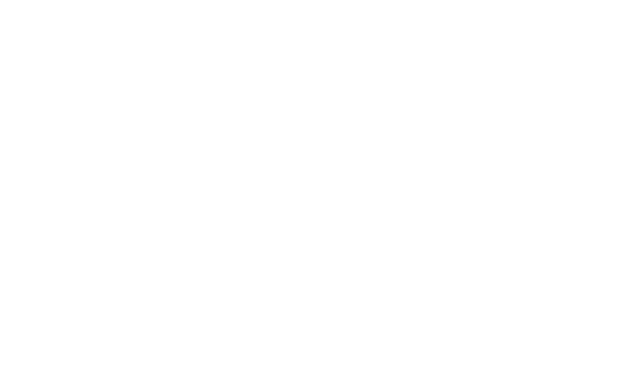
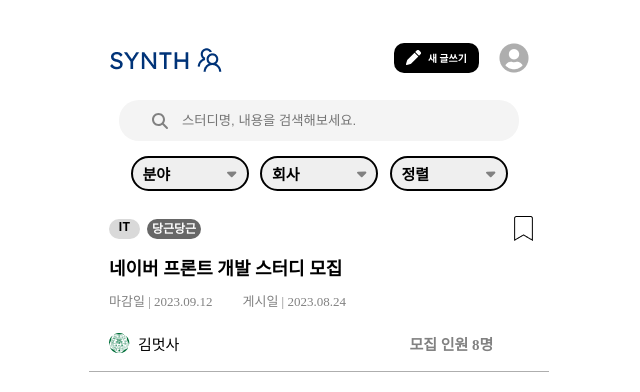
Before and after one commit to SinchonTeam1/Front, a React (Create React App) app in the folder web-client/: page / in a window 1280 px wide. Before the commit this address had no page. Shown: the top 392 px of the page, without its empty margins (321-961 px from the left). Built offline with nearby package versions, Linux system fonts and the light colour scheme.

Commit message:
[FEAT] navigation 기능 추가

```diff
--- a/web-client/src/App.js
+++ b/web-client/src/App.js
@@ -17,7 +17,7 @@
     <>
       <Router>
         <Routes>
-          <Route path="/mainPage" element={<MainPage />} />
+          <Route path="/" element={<MainPage />} />
           <Route path="/mypage" element={<Mypage />} />
           <Route path="/createstudy" element={<CreateStudy />} />
           <Route path="/login" element={<Login />} />
--- a/web-client/src/components/mainPage/Header.jsx
+++ b/web-client/src/components/mainPage/Header.jsx
@@ -3,15 +3,25 @@
 import { WriteBtn } from "./HeaderIcon";
 import userCircle from "../../image/userCircle.png";
 import mainLogo from "../../image/mainLogo.png";
+import { useNavigate } from "react-router-dom";
 
 function Header(props) {
+  const navigate = useNavigate();
+
+  const gotoCreateStudy = () => {
+    navigate("/createstudy");
+  };
+
+  const gotoMyPage = () => {
+    navigate("/mypage");
+  };
   return (
     <div>
       <Headerdiv>
         <Logo src={mainLogo} />
         <LeftSide>
-          <WriteBtn />
-          <StyledUserProfile src={userCircle} />
+          <WriteBtn onClick={gotoCreateStudy} />
+          <StyledUserProfile src={userCircle} onClick={gotoMyPage} />
         </LeftSide>
       </Headerdiv>
     </div>
--- a/web-client/src/pages/CreateStudy.js
+++ b/web-client/src/pages/CreateStudy.js
@@ -4,8 +4,12 @@
 import DatePicker from "react-datepicker";
 import MiniToggle from "../components/mainPage/MiniToggle";
 import Header from "../components/mainPage/Header";
+import setPostBtn from "../image/setPostBtn.png";
+import { useNavigate } from "react-router-dom";
 
 const CreateStudy = ({ title, options }) => {
+  const navigate = useNavigate();
+
   const [company, setCompany] = useState("");
   const [term, setTerm] = useState("");
   const [people, setPeople] = useState("");
@@ -22,6 +26,10 @@
   };
   const handleChange3 = (e) => {
     setPeople(e.target.value);
+  };
+
+  const handlePostBtnClick = () => {
+    navigate("/");
   };
 
   return (
@@ -92,12 +100,13 @@
               onChange={handleChange3}
             ></input>
           </IntroWrapper>
+          <img src={setPostBtn} onClick={handlePostBtnClick} />
         </ContentWrapper>
       </Wrapper>
     </>
   );
 };
-export default CreateStudy;
+
 const Wrapper = styled.div`
   background: #f9f9f9;
   width: 640px;
@@ -161,3 +170,5 @@
   justify-content: space-evenly;
   margin-left: 30px;
 `;
+
+export default CreateStudy;
```
Also changed, not shown: web-client/src/image/setPostBtn.png (added).
